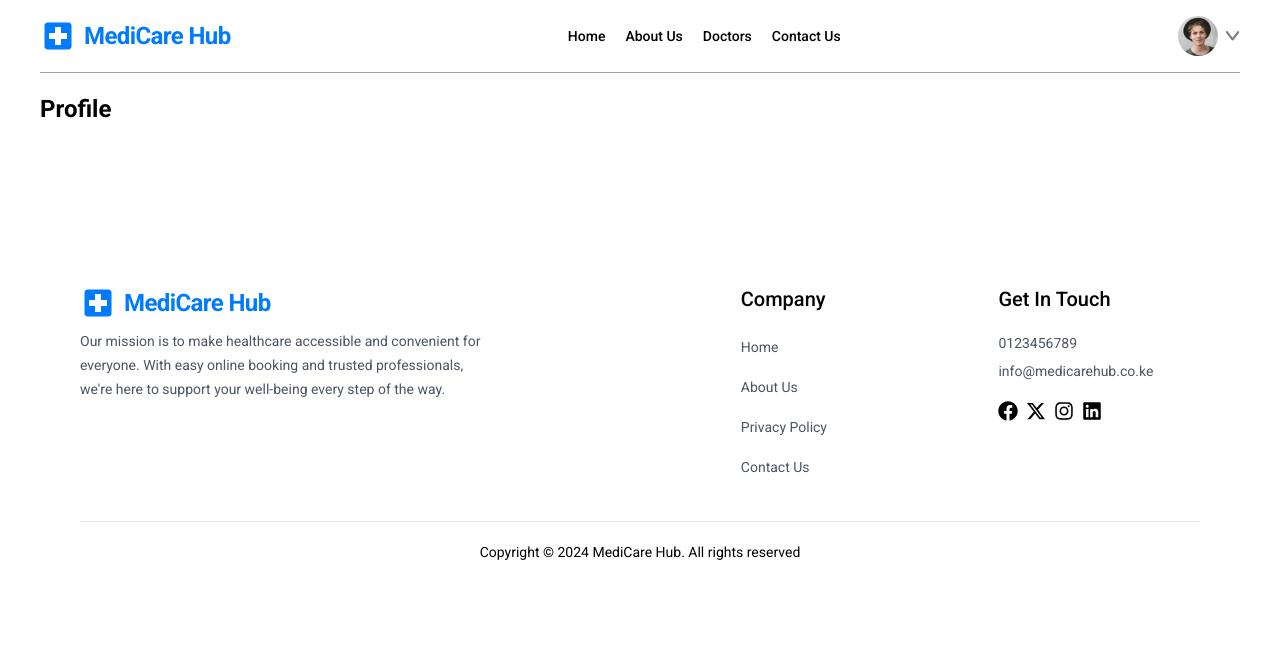
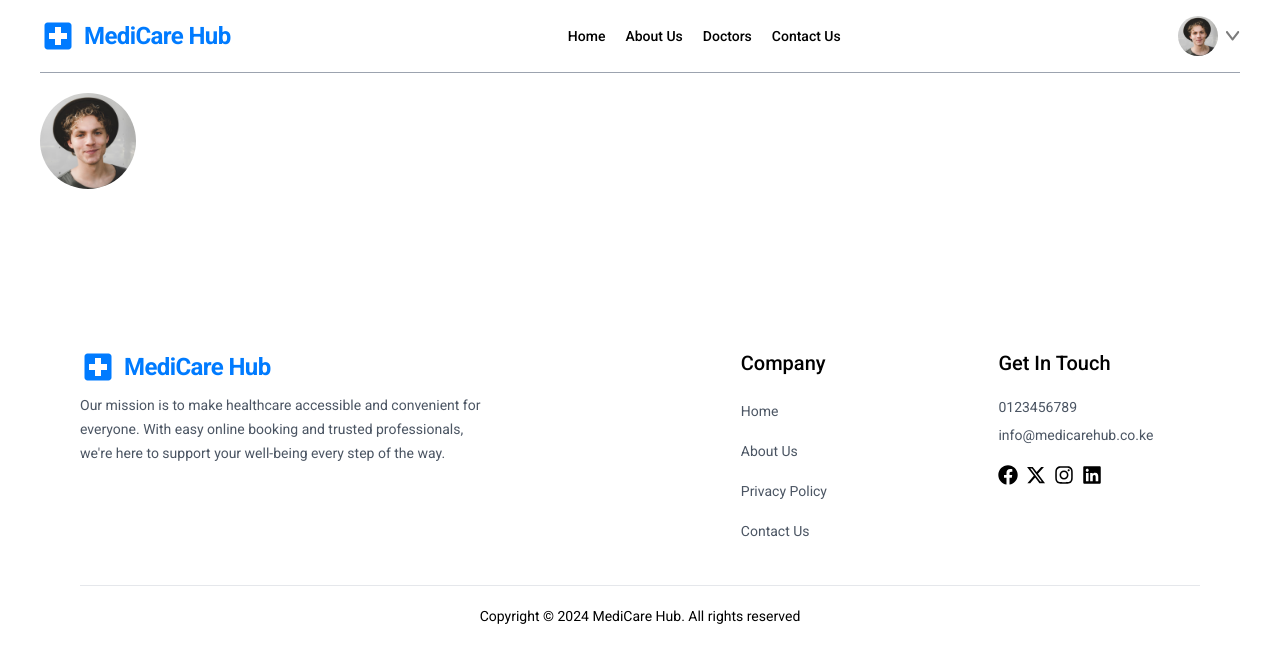
Before and after one commit to briansimiyuj/doctor-appointment-app, a React (Vite) app: page /profile/1 in a window 1280 px wide. Shown: the top 662 px of the page. Built offline with nearby package versions, Linux system fonts and the light colour scheme; a web font is replaced by a local one.

Commit message:
Profile Image

```diff
--- /dev/null
+++ b/src/components/Profile/ProfileImage.tsx
@@ -0,0 +1,16 @@
+import { useContext } from "react"
+import { ProfileContext } from "../../context/ProfileContext"
+
+const ProfileImage: React.FC = () =>{
+
+    const context = useContext(ProfileContext),
+         profileImage = context?.userData.image
+
+    return(
+
+        <img src={profileImage} alt="profile-image" className="w-24 rounded-full object-cover"/>
+
+    )
+}
+
+export default ProfileImage
--- a/src/pages/ProfilePage.tsx
+++ b/src/pages/ProfilePage.tsx
@@ -1,10 +1,12 @@
+import ProfileImage from "../components/Profile/ProfileImage"
+
 const ProfilePage: React.FC = ()=>{
 
     return(
 
         <div className="max-w-lg flex flex-col gap-2 text-sm">
 
-           <h1 className="text-2xl font-bold">Profile</h1>
+            <ProfileImage/>
 
         </div>
 
```
Also changed, not shown: 1 other file (tests, documents, lock files or other folders).
